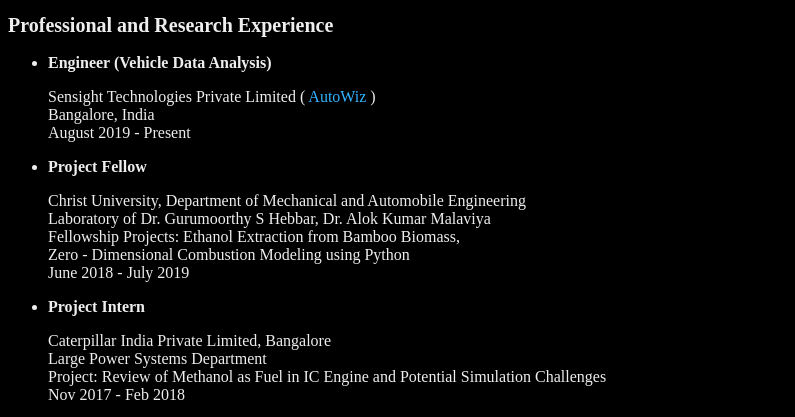
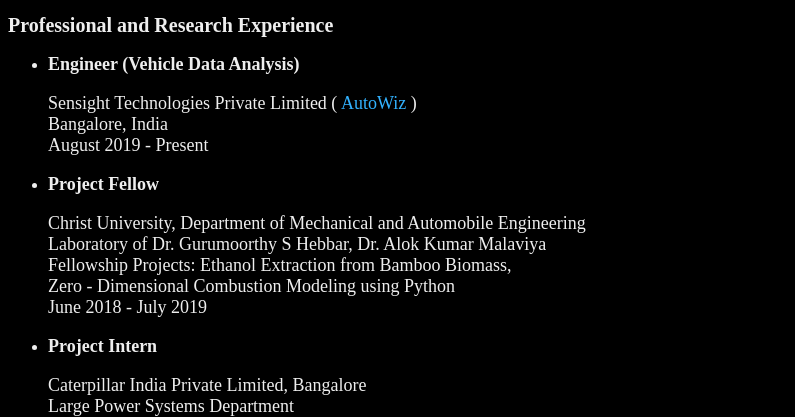
Before and after one commit to nirmaljose24/nirmaljose24.github.io, a plain HTML site: page index.html in a window 1280 px wide. Shown: the part 324-741 px from the top of the page, without its empty margins (0-795 px from the left). Drawn offline with Linux system fonts and the light colour scheme.

Commit message:
main.css : Font Size and hyperlink color update

```diff
--- a/css/main.css
+++ b/css/main.css
@@ -23,8 +23,13 @@ h3{
   font-size: 18px;
 }
 p{
-  font-size: 16px;
+  font-size: 18px;
 }
 b{
-  font-size: 16px;
+  font-size: 18px;
 }
+ul{
+  margin-bottom: 1.5px;
+}
+a:hover {text-decoration: underline;color:lightgreen;}
+a {text-decoration: none; color:lightseagreen}
```
